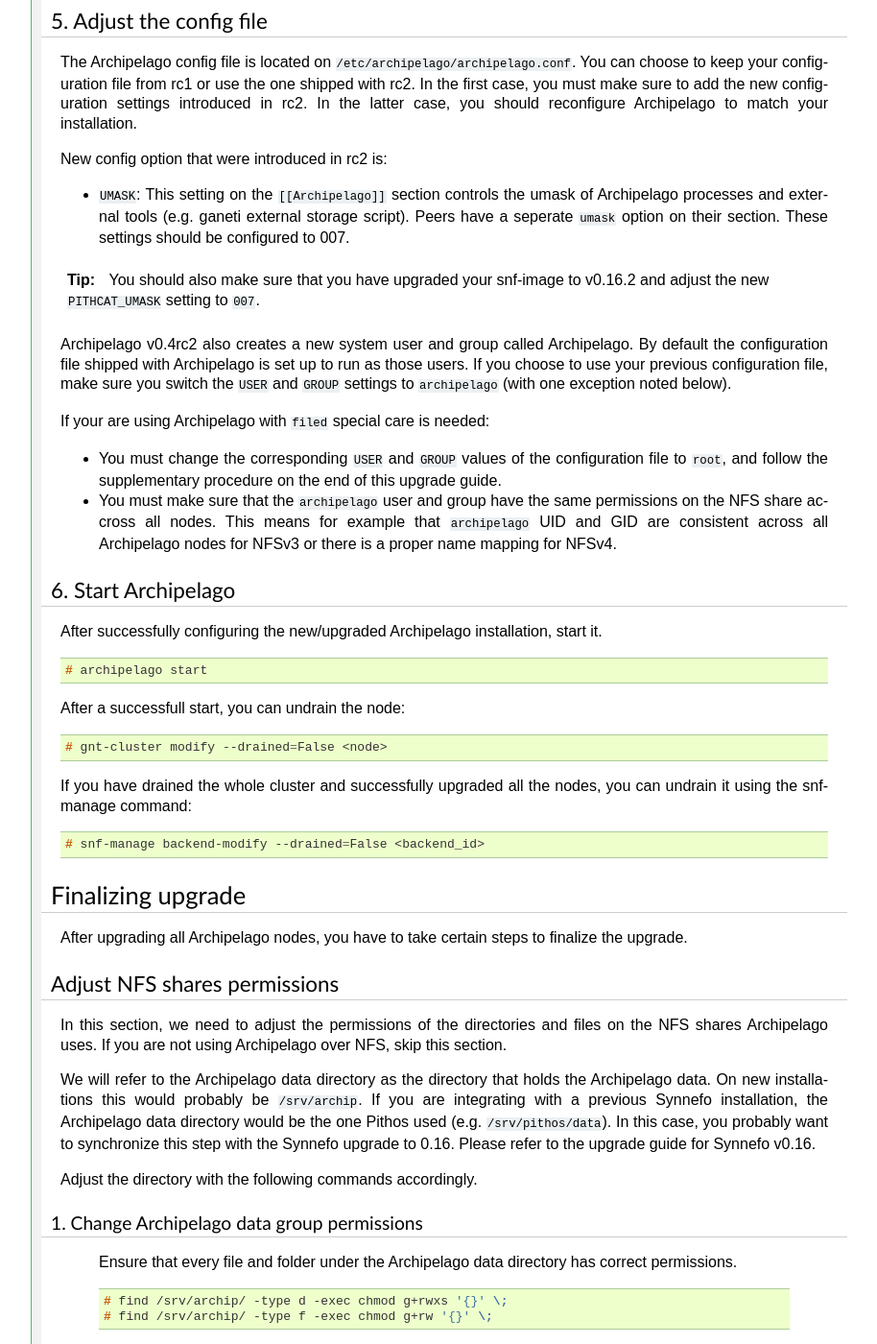
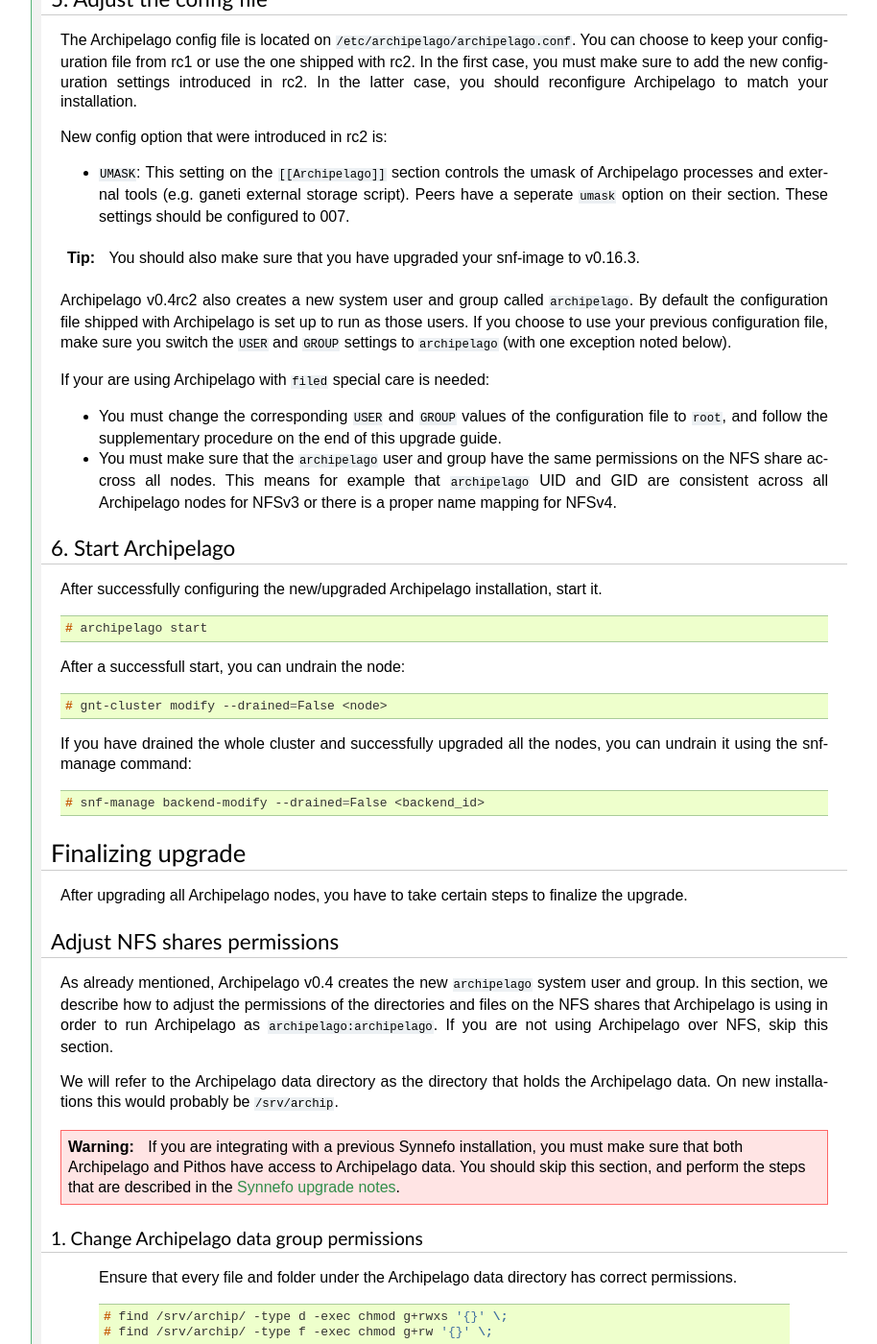
Before and after one commit to grnet/archipelago, a Sphinx documentation site: the page built from docs/upgrades/upgrade-0.4rc2.rst, in a window 1280 px wide and 1400 px high, scrolled down 1740 px. Shown: the whole window at 96% size, without its empty margins (187-1101 px from the left). Built offline with Sphinx 7.4.7, drawn with Linux system fonts in a browser that asks for light colours; pages that are not in the unit, such as notebooks, are missing from menus; some of the changed text lies outside the part shown.

Commit message:
docs: Provide link to Synnefo upgrade notes
Update 0.4 and 0.4rc2 upgrade notes to explicitly state that in case
Archipelago+NFS is integrated with Synnefo, the Synnefo upgrade notes
must be used in order to adjust permissions.

```diff
--- a/docs/upgrades/upgrade-0.4rc2.rst
+++ b/docs/upgrades/upgrade-0.4rc2.rst
@@ -34,9 +34,7 @@
 Archipelago v0.4rc2 relies on having group read/write permissions on certain
 files for the components to communicate with each other. Since snf-image is one
 of these components, if you are using it, you must upgrade snf-image on all
-nodes to v0.16.2 which can properly handle file creation permissions. You should
-also make sure that the new ``PITHCAT_UMASK`` setting of snf-image is set to
-``007``.
+nodes to v0.16.3 which can properly handle file creation permissions.
 
 1. Prepare the node
 ~~~~~~~~~~~~~~~~~~~
@@ -137,10 +135,9 @@
 
 .. tip::
 
-    You should also make sure that you have upgraded your snf-image to v0.16.2
-    and adjust the new ``PITHCAT_UMASK`` setting to ``007``.
+    You should also make sure that you have upgraded your snf-image to v0.16.3.
 
-Archipelago v0.4rc2 also creates a new system user and group called Archipelago.
+Archipelago v0.4rc2 also creates a new system user and group called ``archipelago``.
 By default the configuration file shipped with Archipelago is set up to run as
 those users. If you choose to use your previous configuration file, make sure
 you switch the ``USER`` and ``GROUP`` settings to ``archipelago`` (with one
@@ -190,18 +187,22 @@
 Adjust NFS shares permissions
 ~~~~~~~~~~~~~~~~~~~~~~~~~~~~~
 
-In this section, we need to adjust the permissions of the directories and files
-on the NFS shares Archipelago uses. If you are not using Archipelago over NFS,
-skip this section.
+As already mentioned, Archipelago v0.4 creates the new ``archipelago`` system
+user and group. In this section, we describe how to adjust the permissions of
+the directories and files on the NFS shares that Archipelago is using in order
+to run Archipelago as ``archipelago:archipelago``. If you are not using
+Archipelago over NFS, skip this section.
 
 We will refer to the Archipelago data directory as the directory that holds the
 Archipelago data. On new installations this would probably be ``/srv/archip``.
-If you are integrating with a previous Synnefo installation, the Archipelago
-data directory would be the one Pithos used (e.g. ``/srv/pithos/data``). In this
-case, you probably want to synchronize this step with the Synnefo upgrade to
-0.16. Please refer to the upgrade guide for Synnefo v0.16.
 
-Adjust the directory with the following commands accordingly.
+.. warning::
+
+ If you are integrating with a previous Synnefo installation, you must make sure
+ that both Archipelago and Pithos have access to Archipelago data. You should
+ skip this section, and perform the steps that are described in the
+ `Synnefo upgrade notes
+ <https://www.synnefo.org/docs/synnefo/latest/upgrade/upgrade-0.16.html>`_.
 
 1. Change Archipelago data group permissions
 --------------------------------------------
```
Also changed, not shown: docs/upgrades/upgrade-0.4.rst (+18 -12 lines).
